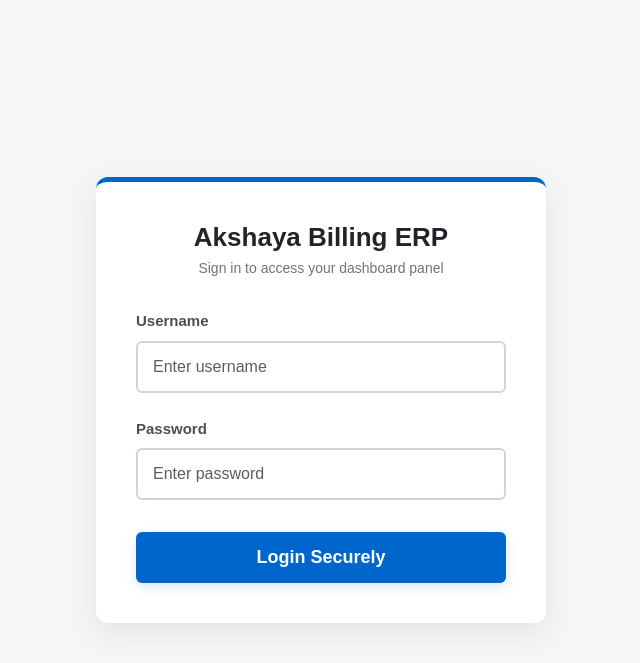
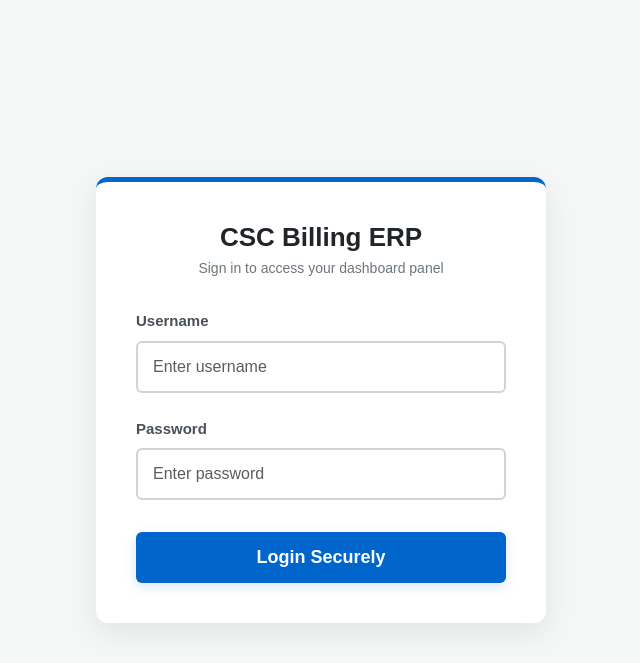
Before and after one commit to Akshayabill/csc-billing, a Flask app: page / in a window 1280 px wide. Shown: the top 663 px of the page, without its empty margins (319-959 px from the left). Run offline with Flask 3, Linux system fonts and the light colour scheme; some libraries are stand-ins or nearby versions.

Commit message:
Update login page content and styling

```diff
--- a/templates/login.html
+++ b/templates/login.html
@@ -87,7 +87,7 @@
 
 <div class="login-container mx-3">
     <div class="login-header">
-        <h2>Akshaya Billing ERP</h2>
+        <h2>CSC Billing ERP</h2>
         <p>Sign in to access your dashboard panel</p>
     </div>
 
```
